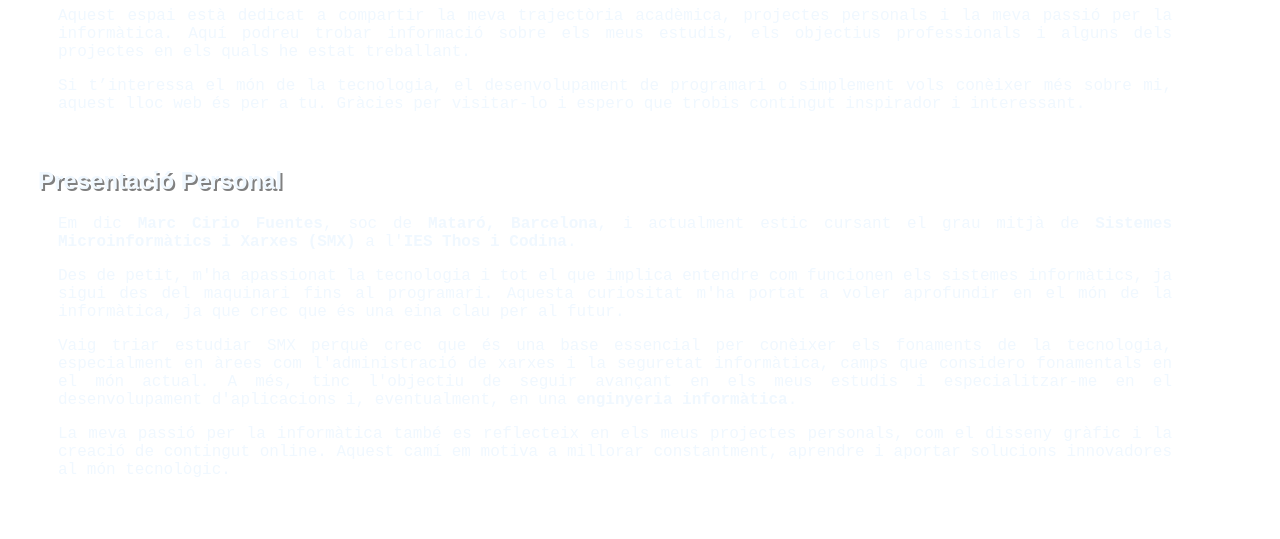
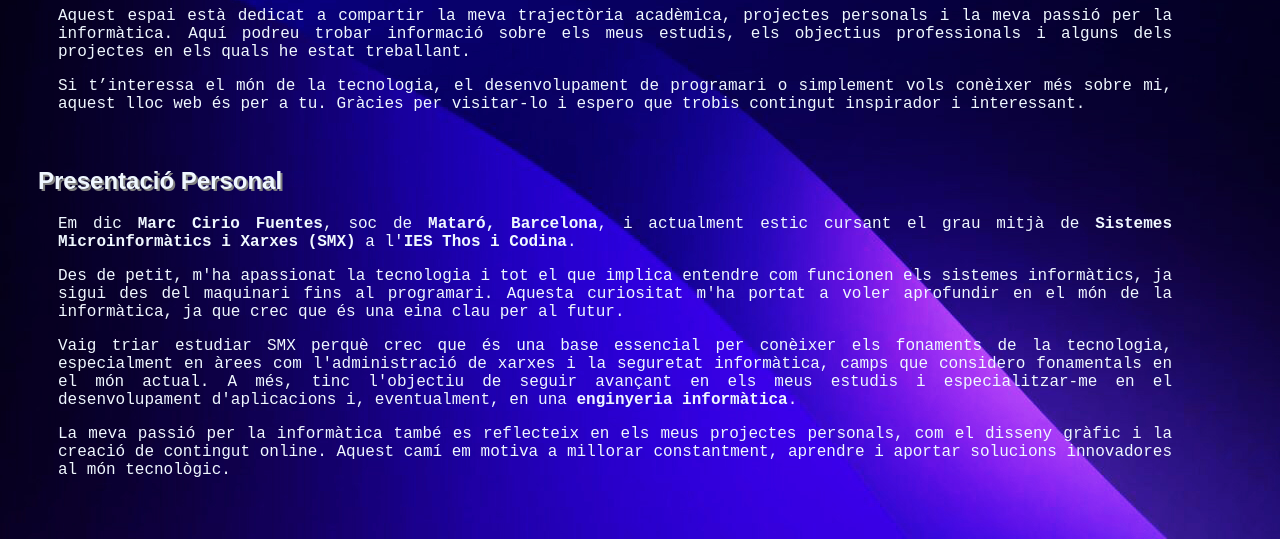
Before and after one commit to Ciriothosi/CirioWeb, a plain HTML site: page index.html in a window 1280 px wide. Shown: the part 261-800 px from the top of the page. Drawn offline with Linux system fonts and the light colour scheme.

Commit message:
styles.css

```diff
--- a/styles/styles.css
+++ b/styles/styles.css
@@ -1,5 +1,5 @@
 body {
-    background-image: url('CirioWeb/img/background.jpg');
+    background-image: url('https://ciriothosi.github.io/CirioWeb/img/background.jpg');
 
 
 }
```
